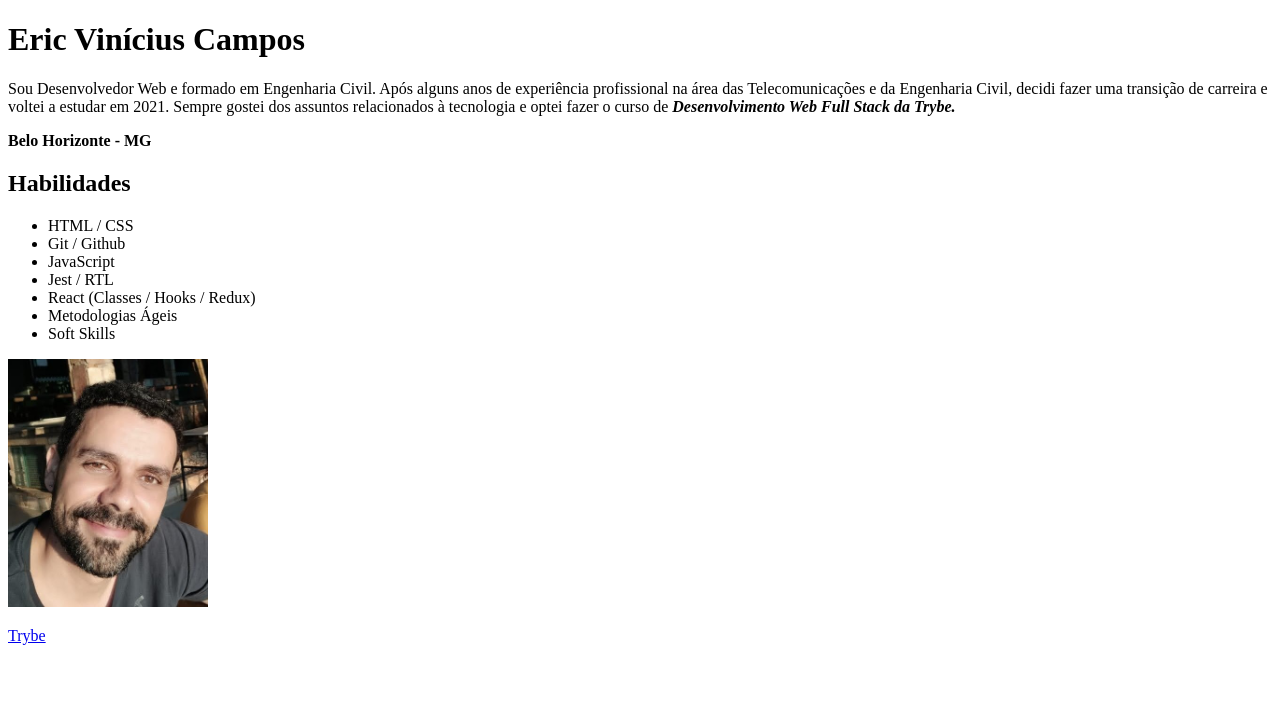
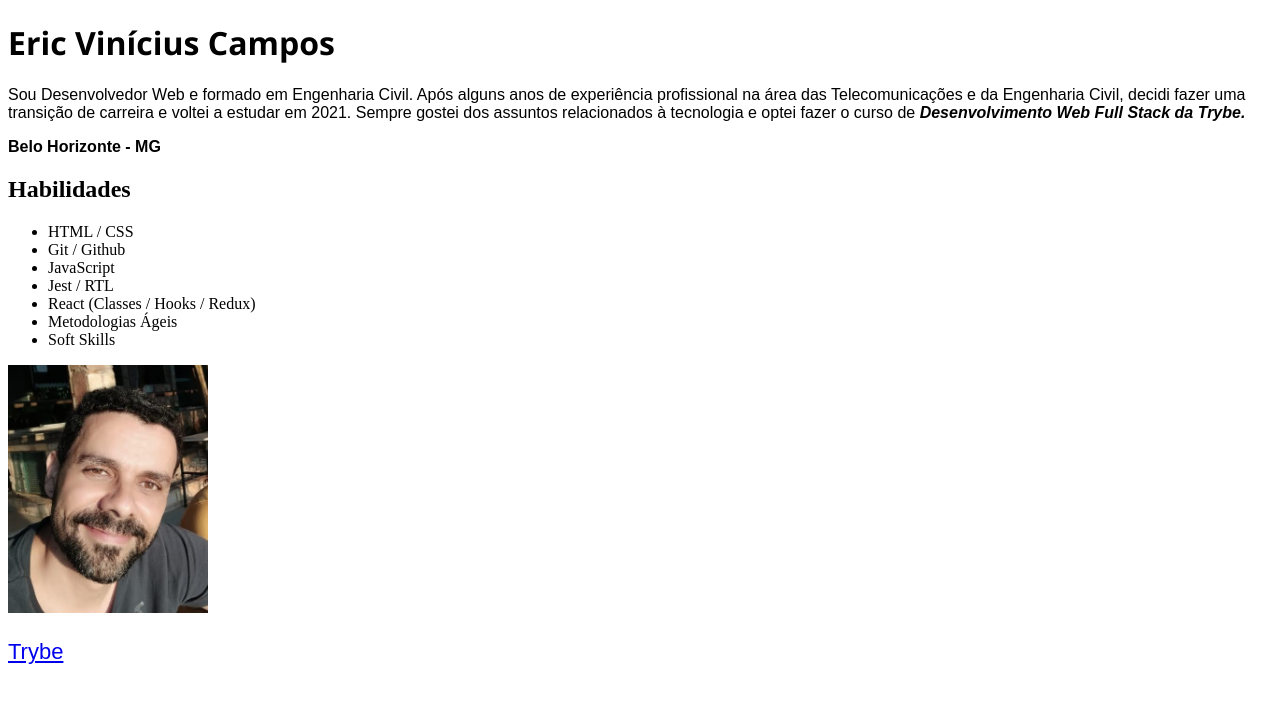
Before and after one commit to ericvinicius81/ericvinicius81.github.io, a plain HTML site: page index.html in a window 1280 px wide. Drawn offline with Linux system fonts and the light colour scheme.

Commit message:
adiciona o arquivo style.css com atualizações de estilo

```diff
--- a/index.html
+++ b/index.html
@@ -4,7 +4,8 @@
     <meta charset="UTF-8">
     <meta http-equiv="X-UA-Compatible" content="IE=edge">
     <meta name="viewport" content="width=device-width, initial-scale=1.0">
-    <title>Document</title>
+    <title>Portifólio</title>
+    <link rel="stylesheet" href="style.css">
 </head>
 <body>
     <h1>Eric Vinícius Campos</h1>
@@ -21,6 +22,6 @@
         <li>Soft Skills</li>
     </ul>
     <img src="eric.jpg" width="200px" alt="Foto de Eric">
-    <p><a href="https://www.betrybe.com">Trybe</a></p>
+    <p id="trybe"><a href="https://www.betrybe.com">Trybe</a></p>
 </body>
 </html>
--- /dev/null
+++ b/style.css
@@ -0,0 +1,10 @@
+h1 {
+    font-family: 'Segoe UI', Tahoma, Geneva, Verdana, sans-serif;
+}
+p {
+    font-family: Arial, Helvetica, sans-serif;
+}
+#trybe {
+    font-size: 22px;
+    color: aquamarine;
+}
```
Also changed, not shown: apoio.txt (deleted).
